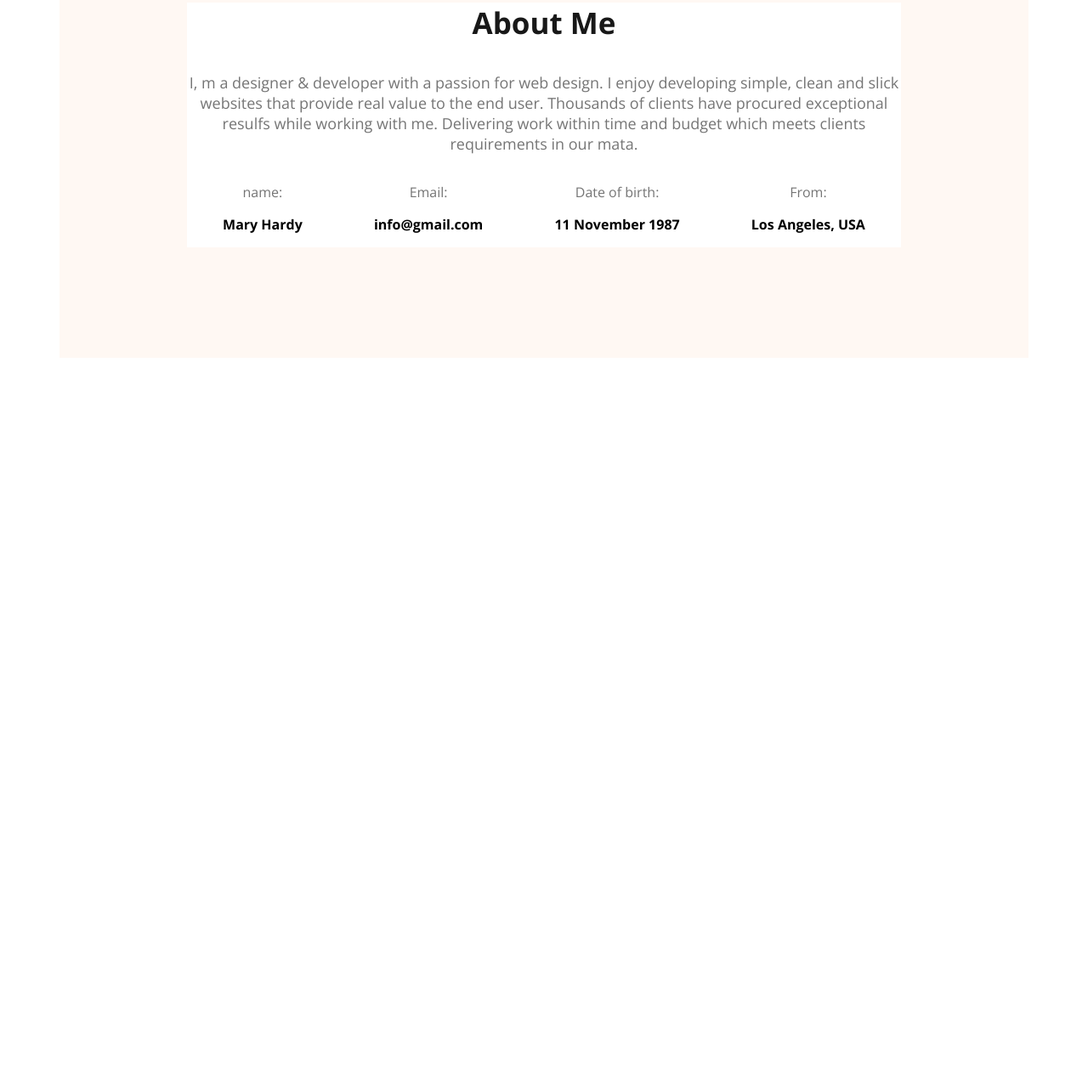
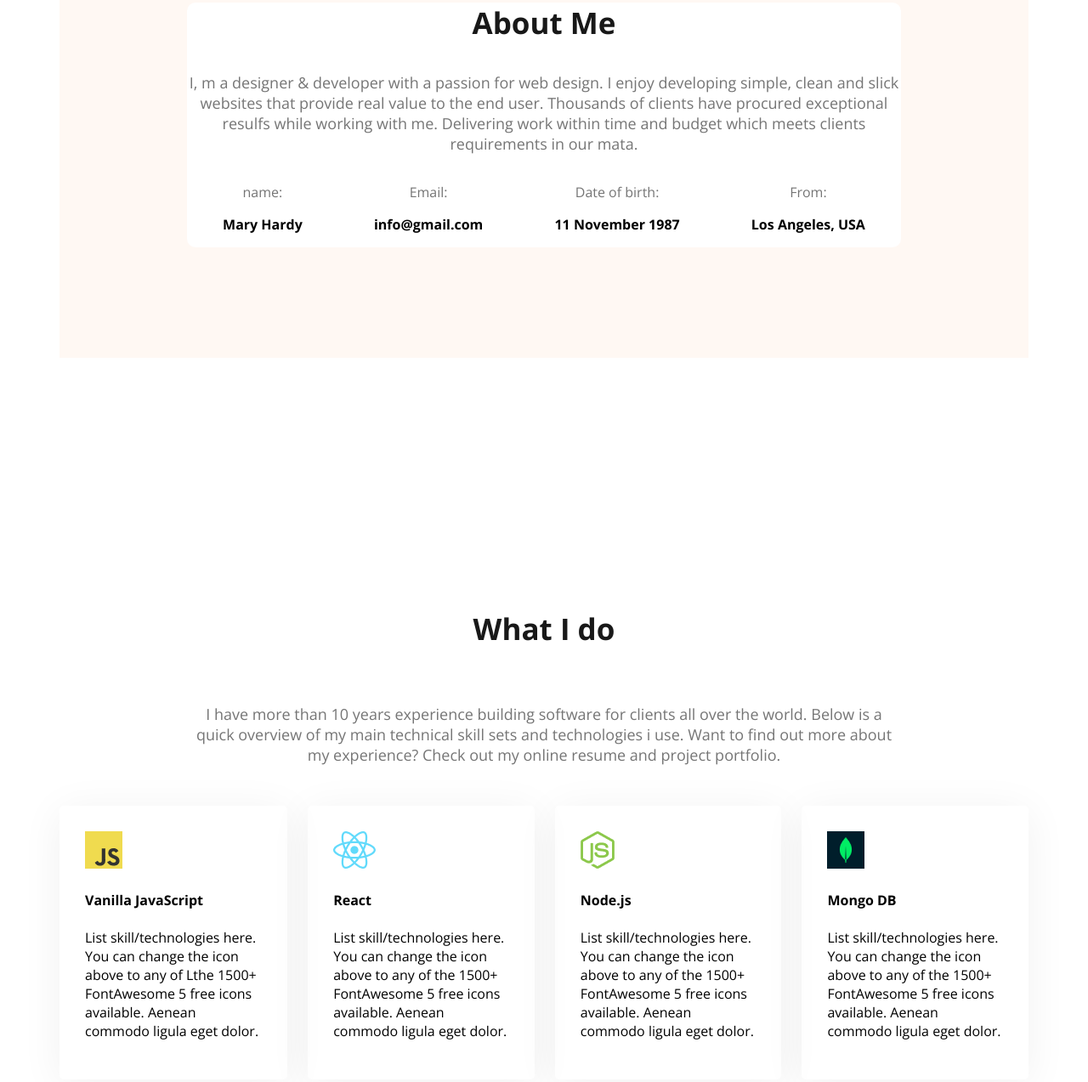
Before and after one commit to rabiyarumi/web-dev-portfolio, a plain HTML site: page index.html in a window 1280 px wide. Shown: the part 1139-2412 px from the top of the page at 85% size. Before the commit the page ends 1568 px from the top, so only its background shows below. Drawn offline with nearby package versions, Linux system fonts and the light colour scheme.

Commit message:
added skills section

```diff
--- a/index.html
+++ b/index.html
@@ -67,8 +67,53 @@
                  </div>
             </div>
         </div>
+        </section>
 
+        <!-- My Skill section -->
+
+        <section class="skills">
+            <h3 class="section-title center-align">What I do</h3>
+            <p class="section-description skill-descriptions center-align">
+                I have more than 10 years experience building software for clients all over the world. Below is a quick overview of my main technical skill sets and technologies i use. Want to find out more about my experience? Check out my online resume and project portfolio.
+            </p>
+            <div class="skills-container">
+                <div class="skill">
+                    <img src="images/icons/js.png" alt="">
+                    <h4 class="skill-title">
+                        Vanilla JavaScript
+                    </h4>
+                    <p class="skill-description">
+                        List
+                        skill/technologies here. You can change the icon above to any of Lthe 1500+ FontAwesome 5 free icons available. Aenean commodo ligula eget dolor.
+                    </p>
+                </div>
+                <div class="skill">
+                    <img src="images/icons/react.png" alt="">
+                    <h4 class="skill-title">
+                        React
+                    </h4>
+                    <p class="skill-description">
+                        List skill/technologies here. You can change the icon above to any of the 1500+ FontAwesome 5 free icons available. Aenean commodo ligula eget dolor.
+                    </p>
+                </div>
+                <div class="skill">
+                    <img src="images/icons/nodejs.png" alt="">
+                    <h4 class="skill-title">Node.js</h4>
+                    <p class="skill-description">
+                        List skill/technologies here. You can change the icon above to any of the 1500+ FontAwesome 5 free icons available. Aenean commodo ligula eget dolor.
+                    </p>
+                </div>
+                <div class="skill">
+                    <img src="images/icons/mongo.png" alt="">
+                    <h4 class="skill-title">Mongo DB</h4>
+                    <p class="skill-description">
+                        List skill/technologies here. You can change the icon above to any of the 1500+ FontAwesome 5 free icons available. Aenean commodo ligula eget dolor.
+                    </p>
+                </div>
+
+            </div>
         </section>
+
 
 
 
@@ -80,35 +125,3 @@
 
 </body>
 </html>
-<!-- <div class="about-items">
-    <p class="item-title">
-        Vanilla JavaScript
-    </p>
-    <p class="item-description">
-        List skill/technologies here. You can change the icon above to any of the 1500+ FontAwesome 5 free icons available. Aenean commodo ligula eget dolor.
-    </p>
-</div>
-<div class="about-items">
-    <p class="item-title">
-        React
-    </p>
-    <p class="item-description">
-        List skill/technologies here. You can change the icon above to any of the 1500+ FontAwesome 5 free icons available. Aenean commodo ligula eget dolor.
-    </p>
-</div>
-<div class="about-items">
-    <p class="item-title">
-        Node.js
-    </p>
-    <p class="item-description">
-        List skill/technologies here. You can change the icon above to any of the 1500+ FontAwesome 5 free icons available. Aenean commodo            ligula eget dolor.
-    </p>
-</div>
-<div class="about-items">
-    <p class="item-title">
-        MongoDB
-    </p>
-    <p class="item-description">
-        List skill/technologies here. You can change the icon above to any of the 1500+ FontAwesome 5 free icons available. Aenean commodo ligula eget dolor.
-    </p>
-</div> -->
--- a/styles/style.css
+++ b/styles/style.css
@@ -10,6 +10,9 @@
 /* shered style */
 .dark-2 {
     color: #474747;
+}
+.center-align {
+    text-align: center;
 }
 .section-title {
     font-size: 35px;
@@ -131,15 +134,19 @@ main{
     max-width: 1140px;
     margin: 0 auto;
 }
+main section {
+    margin-top: 130px;
+}
 /* About-section-style */
 .about{
     background-color: #FFF8F3;
     padding: 130px 150px;
     text-align: center;
-    margin-top: 130px;
+
 }
 .about-content{
     background-color: white;
+    border-radius: 10px;
 }
 .about-items {
     display: flex;
@@ -152,3 +159,25 @@ main{
 .item-description {
        font-weight: bold;
 }
+
+
+/* skill section style */
+
+.skills {
+
+    padding-top: 130px ;
+}
+.skill-descriptions {
+    padding: 30px 150px;
+
+}
+.skills-container {
+    display: flex;
+    justify-content: space-between;
+    gap: 24px;
+}
+.skill {
+    padding: 30px;
+    border-radius: 5px;
+    box-shadow: 0px 6px 50px 0px rgba(0, 0, 0, 0.06);
+  }
```
